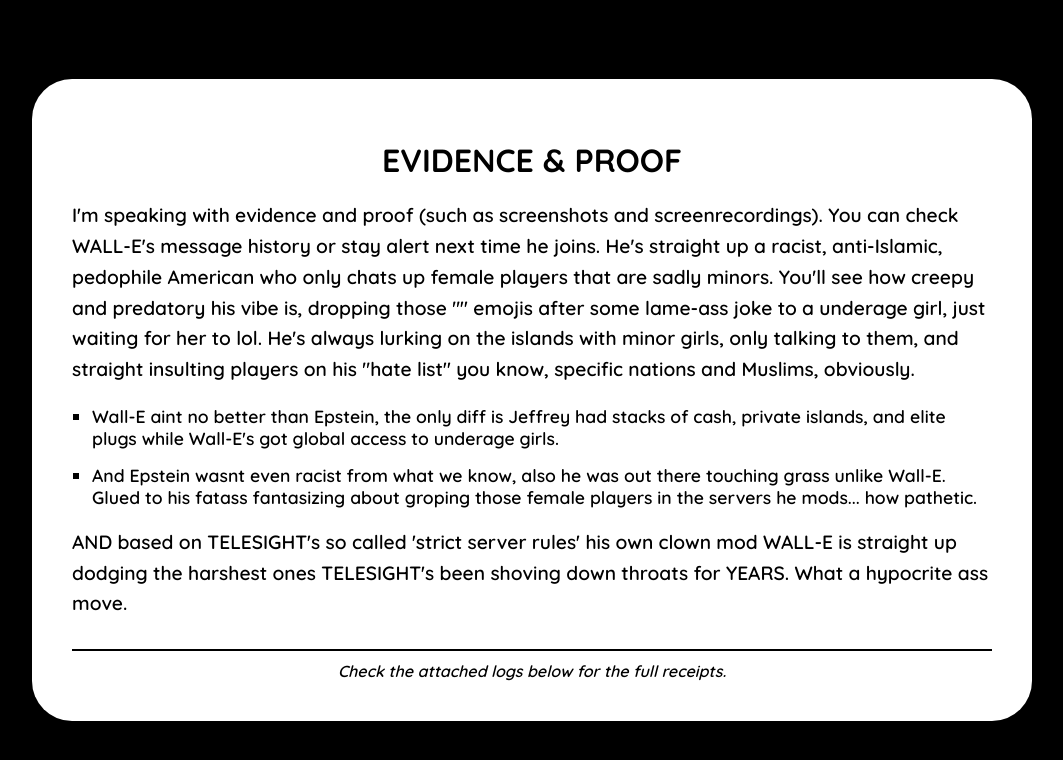
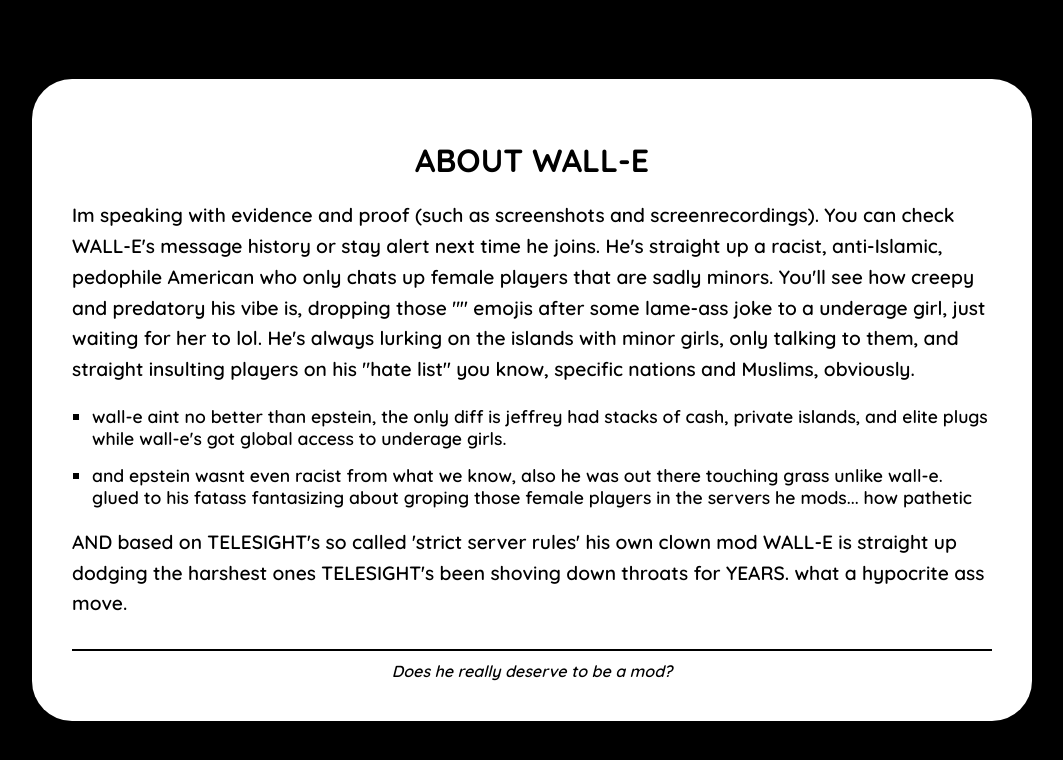
Before and after one commit to bdndw/wall-e, a plain HTML site: page index.html in a window 1280 px wide. Shown: the whole page, without its empty margins (108-1171 px from the left). Drawn offline with Linux system fonts and the light colour scheme; a web font is replaced by a local one.

Commit message:
Update index.html

```diff
--- a/index.html
+++ b/index.html
@@ -3,7 +3,7 @@
 <head>
     <meta charset="UTF-8">
     <meta name="viewport" content="width=device-width, initial-scale=1.0">
-    <title>The Truth About WALL-E</title>
+    <title>WALL-E</title>
     <style>
         /* This is where you link your downloaded font */
         @font-face {
@@ -71,19 +71,21 @@
 <body>
 
     <div class="white-box">
-        <h1>EVIDENCE & PROOF</h1>
+        <h1>ABOUT WALL-E</h1>
 
-        <p>I'm speaking with evidence and proof (such as screenshots and screenrecordings). You can check WALL-E's message history or stay alert next time he joins. He's straight up a racist, anti-Islamic, pedophile American who only chats up female players that are sadly minors. You'll see how creepy and predatory his vibe is, dropping those "" emojis after some lame-ass joke to a underage girl, just waiting for her to lol. He's always lurking on the islands with minor girls, only talking to them, and straight insulting players on his "hate list" you know, specific nations and Muslims, obviously.</p>
+        <p>Im speaking with evidence and proof (such as screenshots and screenrecordings). You can check WALL-E's message history or stay alert next time he joins. He's straight up a racist, anti-Islamic, pedophile American who only chats up female players that are sadly minors. You'll see how creepy and predatory his vibe is, dropping those "" emojis after some lame-ass joke to a underage girl, just waiting for her to lol. He's always lurking on the islands with minor girls, only talking to them, and straight insulting players on his "hate list" you know, specific nations and Muslims, obviously.</p>
 
         <ul>
-            <li>Wall-E aint no better than Epstein, the only diff is Jeffrey had stacks of cash, private islands, and elite plugs while Wall-E's got global access to underage girls.</li>
-            <li>And Epstein wasnt even racist from what we know, also he was out there touching grass unlike Wall-E. Glued to his fatass fantasizing about groping those female players in the servers he mods... how pathetic.</li>
+            <li>wall-e aint no better than epstein, the only diff is jeffrey had stacks of cash, private islands, and elite plugs while wall-e's got global access to underage girls.</li>
+            <li>and epstein wasnt even racist from what we know, also he was out there touching grass unlike wall-e. glued to his fatass fantasizing about groping those female players in the servers he mods... how pathetic
+
+</li>
         </ul>
 
-        <p>AND based on TELESIGHT's so called 'strict server rules' his own clown mod WALL-E is straight up dodging the harshest ones TELESIGHT's been shoving down throats for YEARS. What a hypocrite ass move.</p>
+        <p>AND based on TELESIGHT's so called 'strict server rules' his own clown mod WALL-E is straight up dodging the harshest ones TELESIGHT's been shoving down throats for YEARS. what a hypocrite ass move.</p>
 
         <div class="footer">
-            Check the attached logs below for the full receipts.
+            Does he really deserve to be a mod?
         </div>
     </div>
 
```
